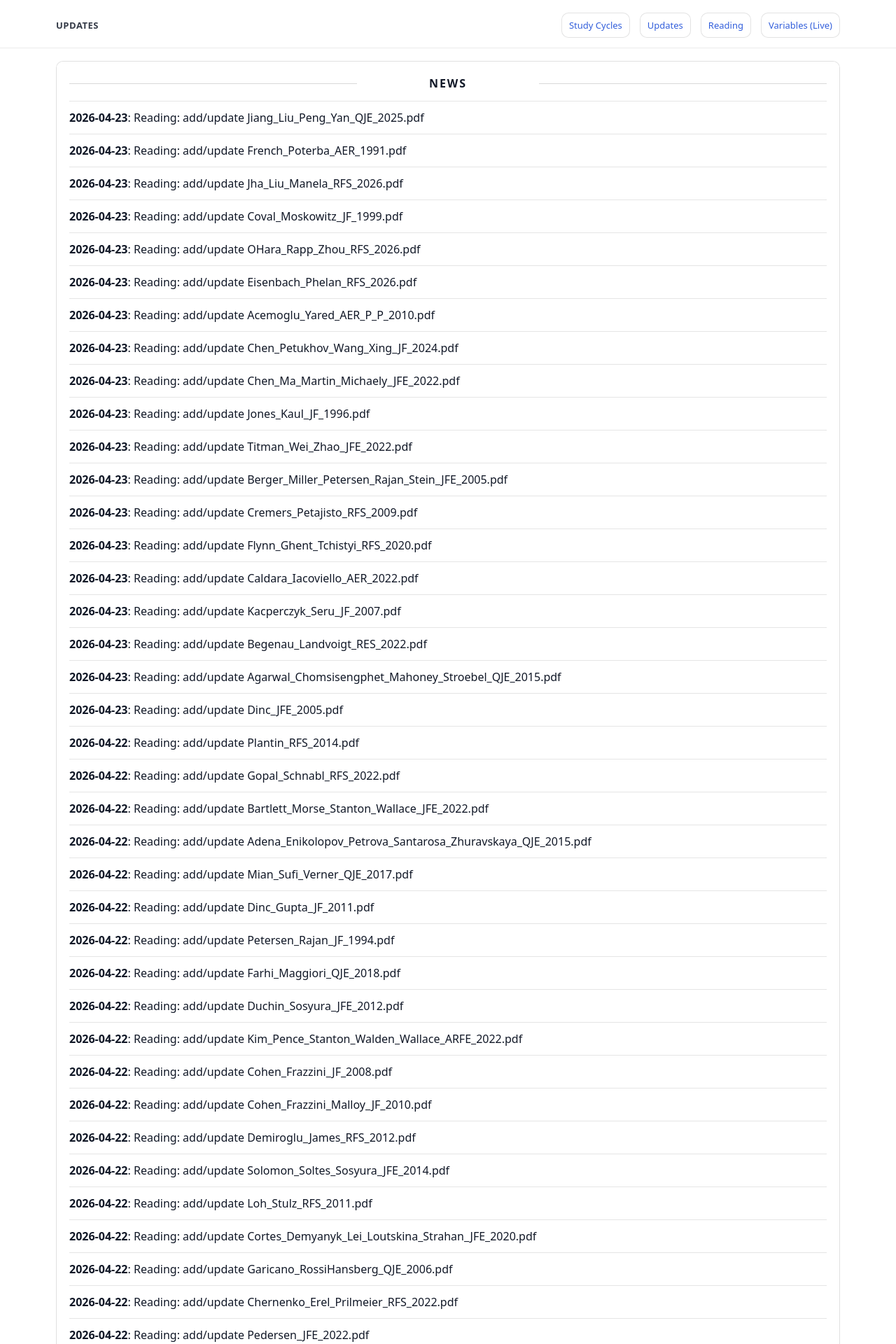
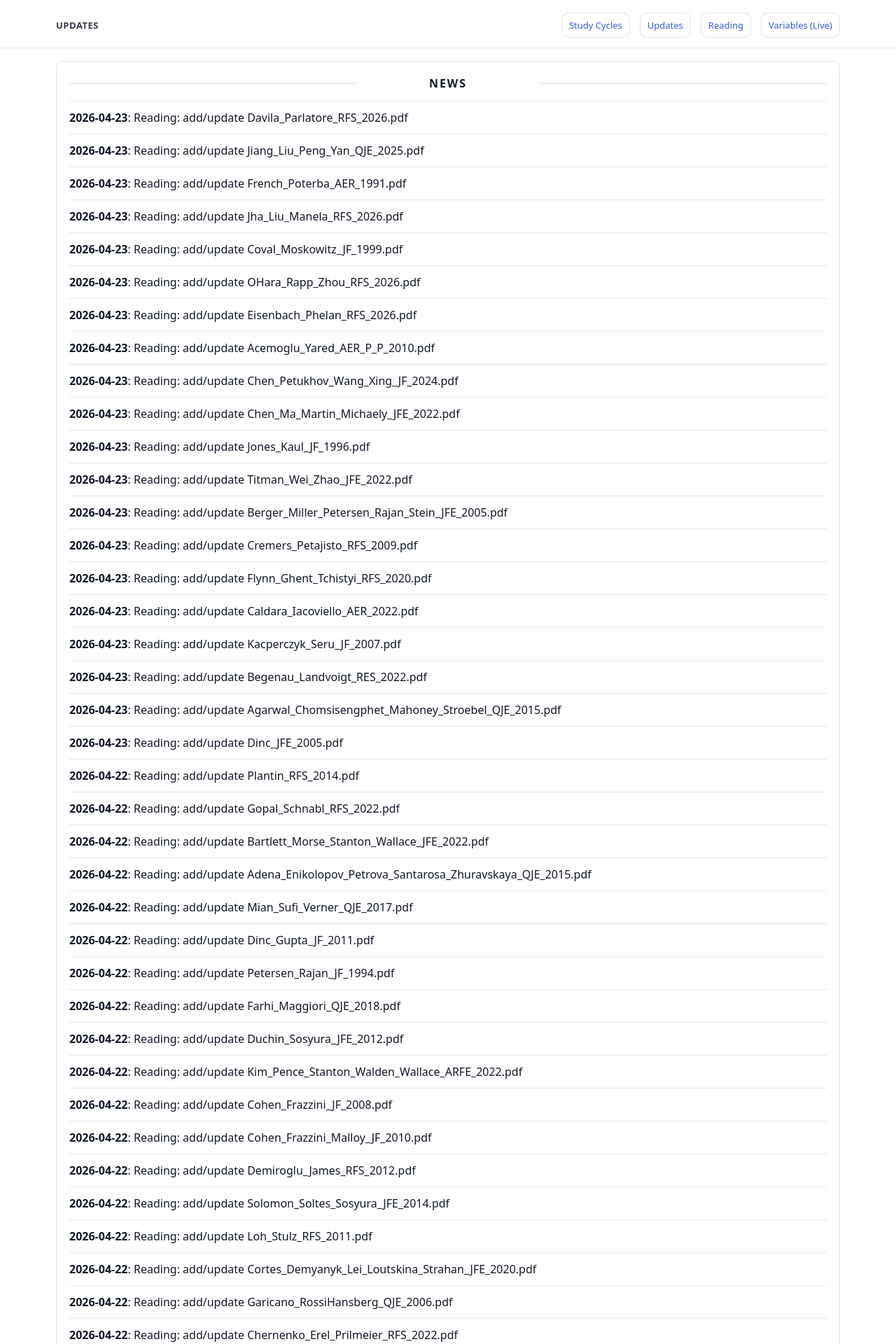
Before and after one commit to yaxinzn/study-archive, a Jekyll site: the page built from updates/index.md, in a window 1280 px wide. Shown: the top 1920 px of the page at 70% size. Built offline with Jekyll 4.4.1, drawn with Linux system fonts in a browser that asks for light colours; some of the changed text lies outside the part shown.

Commit message:
chore: update NEWS feed

```diff
--- a/_data/news.yml
+++ b/_data/news.yml
@@ -1,4 +1,7 @@
 # Auto-generated update history (sorted newest -> oldest). Do not edit manually.
+- ts: "1776946078"
+  date: "2026-04-23"
+  title: "Reading: add/update Davila_Parlatore_RFS_2026.pdf"
 - ts: "1776945603"
   date: "2026-04-23"
   title: "Reading: add/update Jiang_Liu_Peng_Yan_QJE_2025.pdf"
```
